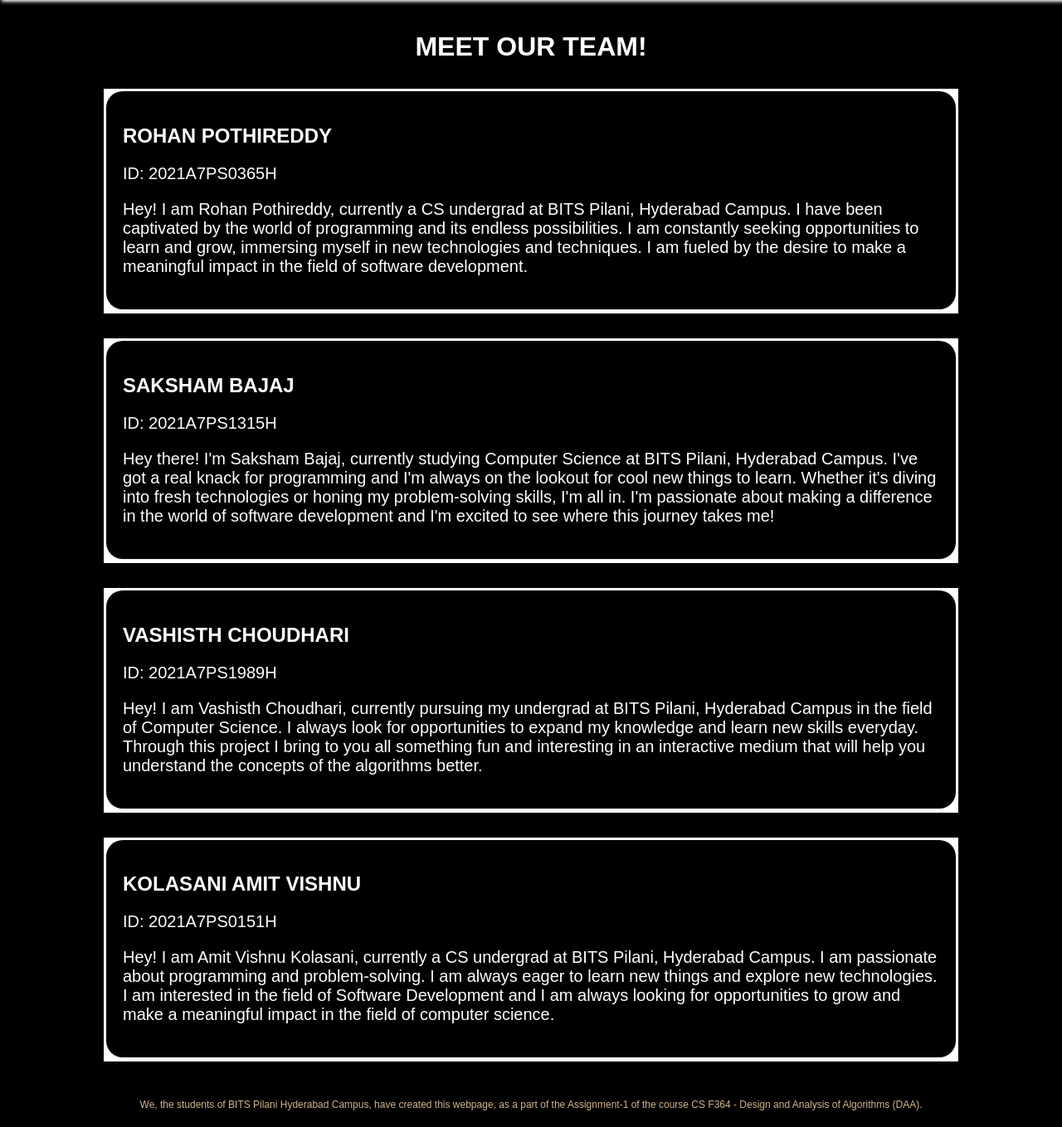
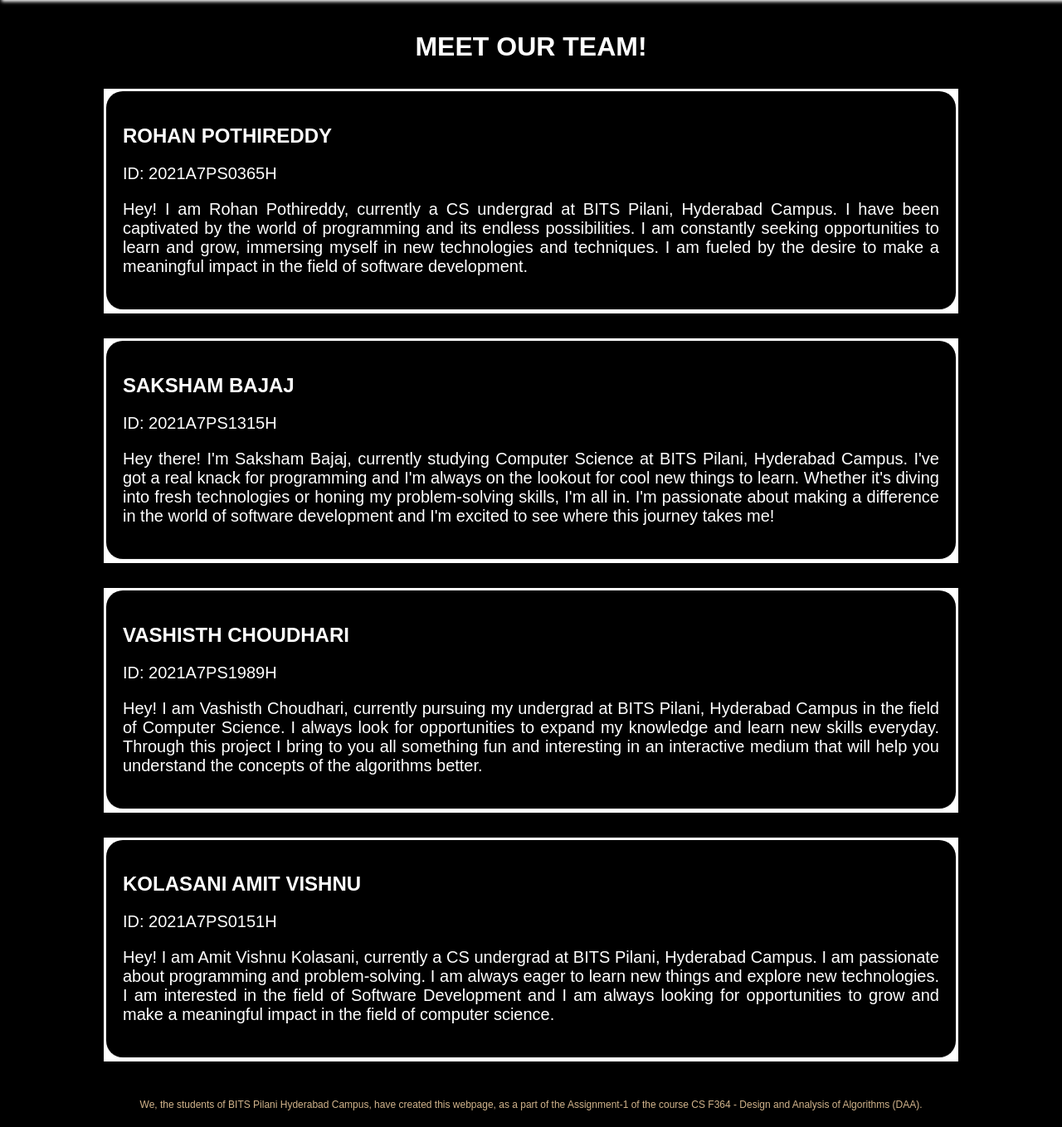
Before and after one commit to SakshamBajaj18/Convex-Hull, a Flask app: page /about-us in a window 1280 px wide. Shown: the part 69-1428 px from the top of the page at 83% size. Run offline with Flask 3, Linux system fonts and the light colour scheme.

Commit message:
Introduction text justified

```diff
--- a/GUI/templates/about-us.html
+++ b/GUI/templates/about-us.html
@@ -74,7 +74,7 @@
 
 <div class="container">
     <div class="member">
-      <div class="member-content">
+      <div class="member-content" style="text-align: justify;">
         <h2>ROHAN POTHIREDDY</h2>
         <p>ID: 2021A7PS0365H</p>
         <p>Hey! I am Rohan Pothireddy, currently a CS undergrad at BITS Pilani, Hyderabad Campus. I have been captivated by the world of programming and its endless possibilities. I am constantly seeking opportunities to learn and grow, immersing myself in new technologies and techniques. I am fueled by the desire to make a meaningful impact in the field of software development. </p>
@@ -84,7 +84,7 @@
 
 <div class="container">
     <div class="member">
-      <div class="member-content">
+      <div class="member-content" style="text-align: justify;">
         <h2>SAKSHAM BAJAJ</h2>
         <p>ID: 2021A7PS1315H</p>
         <p>
@@ -98,7 +98,7 @@
 
 <div class="container">
     <div class="member">
-      <div class="member-content">
+      <div class="member-content" style="text-align: justify;">
         <h2>VASHISTH CHOUDHARI</h2>
         <p>ID: 2021A7PS1989H</p>
         <p>
@@ -112,7 +112,7 @@
 
 <div class="container">
     <div class="member">
-      <div class="member-content">
+      <div class="member-content" style="text-align: justify;">
         <h2>KOLASANI AMIT VISHNU</h2>
         <p>ID: 2021A7PS0151H</p>
         <p>
```
